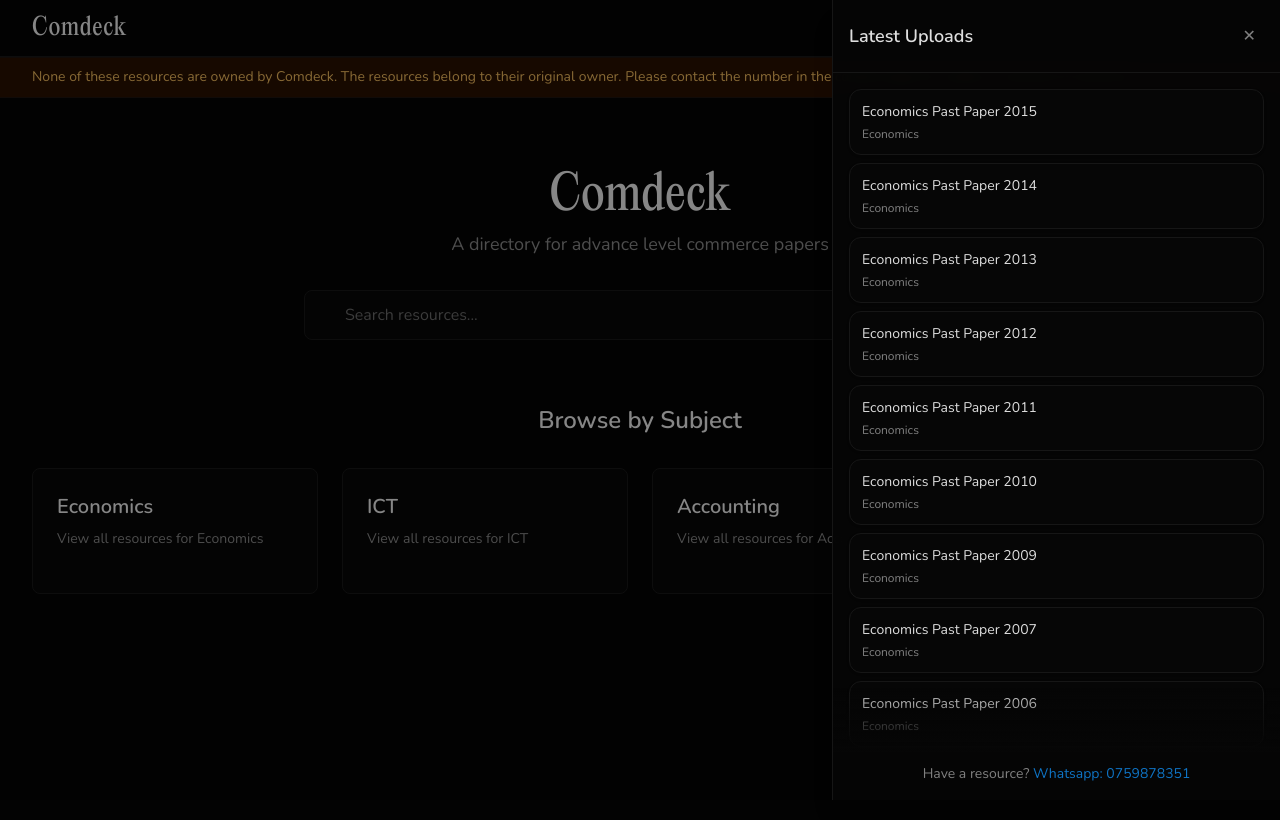
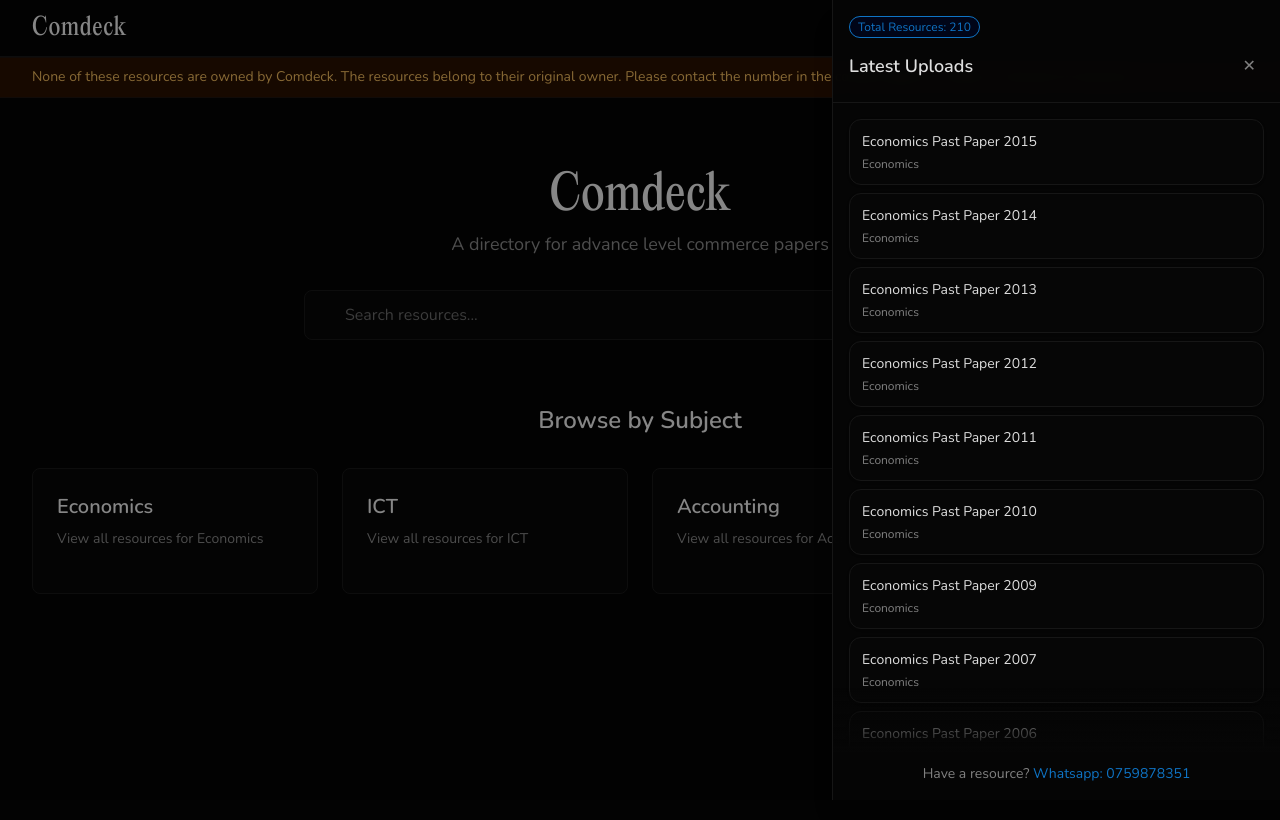
Before and after one commit to UmairFaiser/comdeck, a Next.js app: page / in a window 1280 px wide. Both pictures are taken after a click on the button 1240 px from the left and 28 px from the top of the page. Shown: the top 820 px of the page. Built offline with nearby package versions, Linux system fonts and the light colour scheme; some icons are missing.

Commit message:
Added total resources in the sidebar

```diff
--- a/components/LatestSidebar.tsx
+++ b/components/LatestSidebar.tsx
@@ -37,16 +37,19 @@ export default function LatestSidebar({ open, onOpenChange, items }: LatestSideb
       <Drawer.Portal>
         <Drawer.Overlay className="fixed inset-0 bg-black/40 z-60" />
         <Drawer.Content className="fixed right-0 top-0 h-full w-full md:w-md bg-surface/95 backdrop-blur border-l border-border shadow-xl z-70 outline-none flex flex-col">
-          <div className="flex items-center justify-between px-4 py-4 border-b border-border shrink-0">
+          <div className="flex flex-col px-4 py-4 border-b border-border shrink-0">
+              <span className="mb-2 px-2 py-0.5 rounded-full bg-accent-weak-bg text-accent text-xs font-medium self-start border border-accent">Total Resources: {items.length}</span>
+              <div className="flex items-center justify-between">
                 <Drawer.Title className="text-lg font-semibold text-foreground">Latest Uploads</Drawer.Title>
                 <button onClick={() => onOpenChange(false)} className="rounded p-2 text-text-secondary hover:text-foreground transition-colors">
                   <span className="sr-only">Close</span>
                   ✕
                 </button>
               </div>
+            </div>
           {/* Masking for top and bottom */}
           {isScrolled && (
-            <div className="absolute top-15 left-0 right-0 h-16 bg-linear-to-b from-surface to-surface/0 pointer-events-none z-10" />
+            <div className="absolute top-24 left-0 right-0 h-16 bg-linear-to-b from-surface to-surface/0 pointer-events-none z-10" />
           )}
           <div className="absolute bottom-12 left-0 right-0 h-16 bg-linear-to-t from-surface to-surface/0 pointer-events-none z-10" />
 
```
Lines whose indentation alone changed are shown as unchanged.
